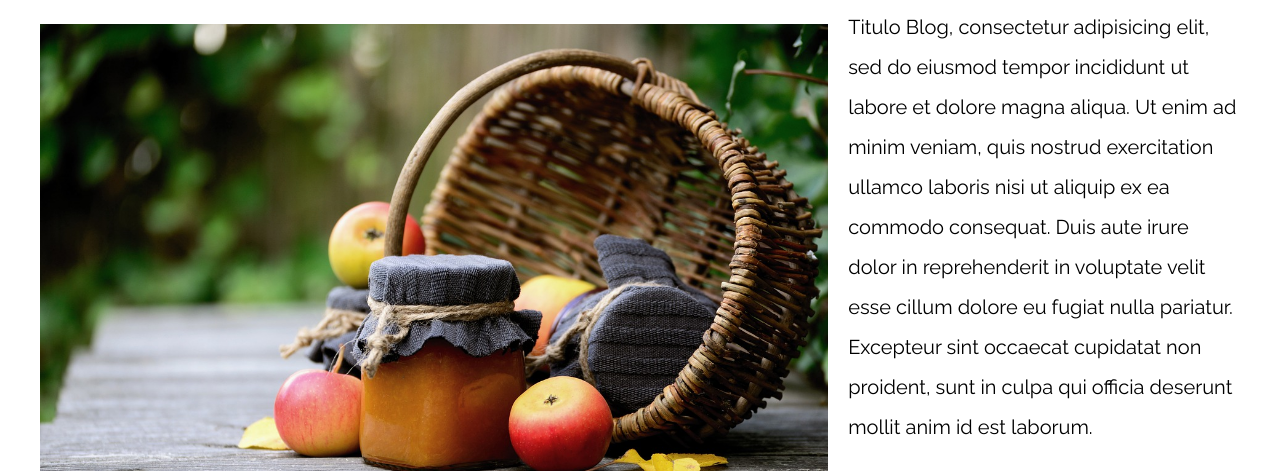
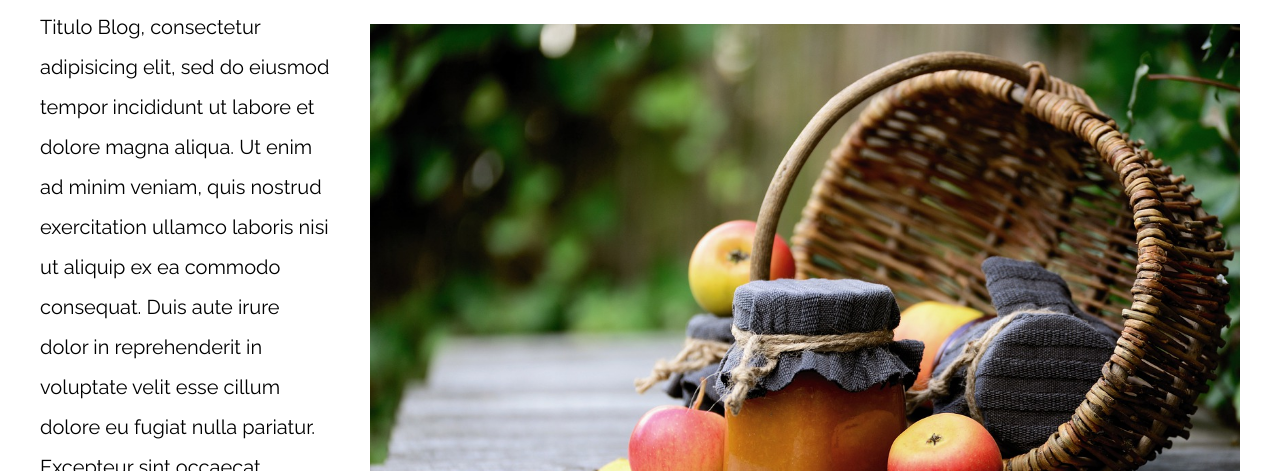
Before and after one commit to reinaldorrivas/desarrollo-web-completo-valdez-12-flex-layout-with-sidebar, a plain HTML site: page index.html in a window 1280 px wide. Shown: the part 110-581 px from the top of the page. Drawn offline with nearby package versions, Linux system fonts and the light colour scheme.

Commit message:
Changing row direction

```diff
--- a/css/styles.css
+++ b/css/styles.css
@@ -52,14 +52,15 @@ p {
 @media (min-width: 768px) {
   .contenedor-flex {
     display: flex;
-    gap: 2rem;
+    flex-direction: row-reverse;
+    gap: 4rem;
   }
 
   .contenedor-flex article {
-    flex-grow: 3;
+    flex: 3;
   }
 
   .contenedor-flex aside {
-    flex-grow: 1;
+    flex: 1;
   }
 }
```
